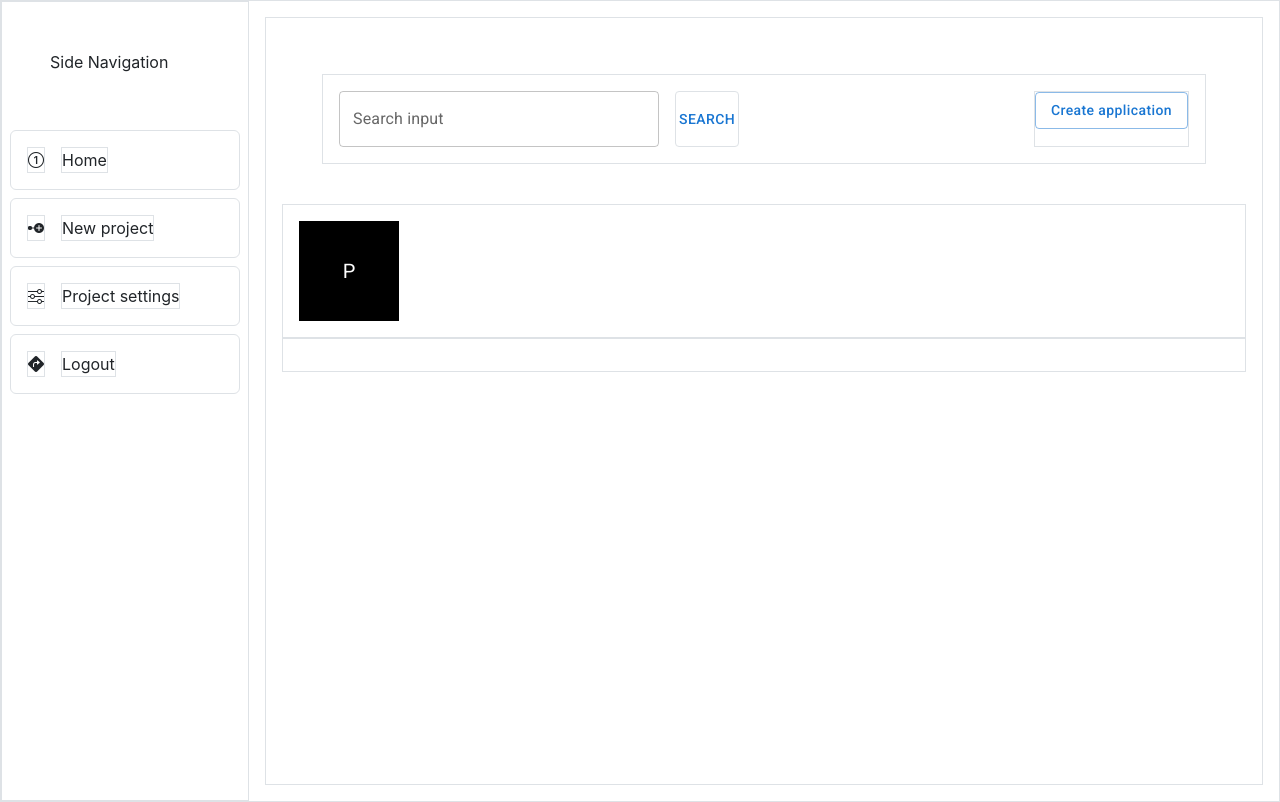
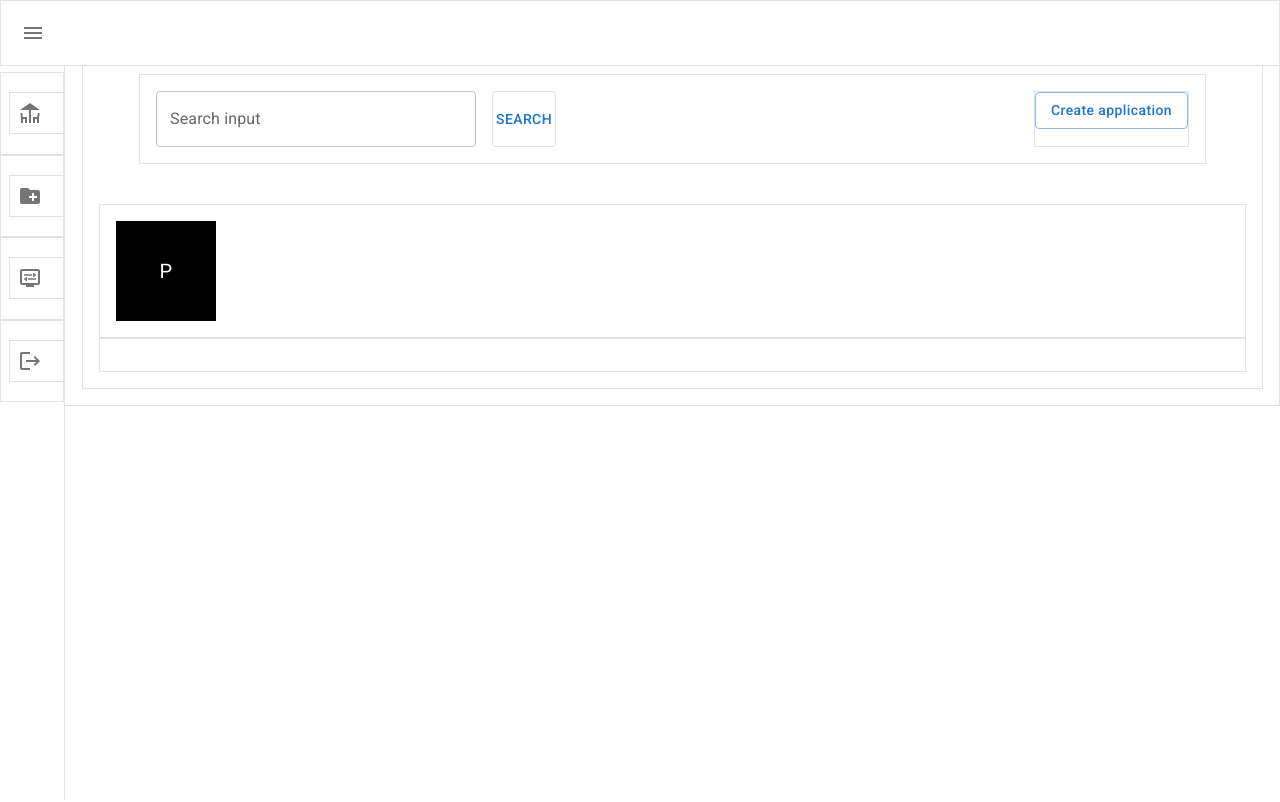
Before and after one commit to FAenX/RUSHA, a React (Create React App) app in the folder rusha_react_app/: page / in a window 1280 px wide. Built offline with nearby package versions, Linux system fonts and the light colour scheme; no server answers; sample sign-in values are in the browser's storage.

Commit message:
EPIC: react ui, drawer

```diff
--- a/rusha_react_app/package.json
+++ b/rusha_react_app/package.json
@@ -8,6 +8,7 @@
     "@emotion/react": "^11.10.5",
     "@emotion/styled": "^11.10.5",
     "@fontsource/roboto": "^4.5.8",
+    "@mui/icons-material": "^5.11.11",
     "@mui/material": "^5.11.6",
     "@mui/styled-engine-sc": "^5.11.0",
     "@testing-library/jest-dom": "^5.16.5",
--- a/rusha_react_app/src/layout/component.tsx
+++ b/rusha_react_app/src/layout/component.tsx
@@ -3,6 +3,7 @@ import React from 'react';
 import SideNavigation from '../navigation';
 import sideNavigationProps from '../navigation/side-navigation-props';
 import { Stack } from '@mui/material';
+import Drawer from '../navigation/drawer'
 
 interface LayoutInterface {
   children: JSX.Element;
@@ -12,10 +13,11 @@ function Component(props: LayoutInterface) {
   return (
       <React.Fragment>
        <Stack className='border' direction={"row"} justifyContent={"space-between"}>
-          <SideNavigation
+          <Drawer />
+          {/* <SideNavigation
           title={sideNavigationProps.title}
           children={sideNavigationProps.children}
-          />
+          />          */}
           {props.children}
         </Stack>
       </React.Fragment>
@@ -25,3 +27,5 @@ function Component(props: LayoutInterface) {
 }
 
 export default Component;
+
+// export default Drawer
--- /dev/null
+++ b/rusha_react_app/src/navigation/drawer.tsx
@@ -0,0 +1,158 @@
+import * as React from 'react';
+import { styled, useTheme, Theme, CSSObject } from '@mui/material/styles';
+import Box from '@mui/material/Box';
+import MuiDrawer from '@mui/material/Drawer';
+import MuiAppBar, { AppBarProps as MuiAppBarProps } from '@mui/material/AppBar';
+import Toolbar from '@mui/material/Toolbar';
+import List from '@mui/material/List';
+import CssBaseline from '@mui/material/CssBaseline';
+import Typography from '@mui/material/Typography';
+import Divider from '@mui/material/Divider';
+import IconButton from '@mui/material/IconButton';
+import MenuIcon from '@mui/icons-material/Menu';
+import ChevronLeftIcon from '@mui/icons-material/ChevronLeft';
+import ChevronRightIcon from '@mui/icons-material/ChevronRight';
+import ListItem from '@mui/material/ListItem';
+import ListItemButton from '@mui/material/ListItemButton';
+import ListItemIcon from '@mui/material/ListItemIcon';
+import ListItemText from '@mui/material/ListItemText';
+import InboxIcon from '@mui/icons-material/MoveToInbox';
+import MailIcon from '@mui/icons-material/Mail';
+import children from '../navigation/side-navigation-children'
+
+const drawerWidth = 240;
+
+const openedMixin = (theme: Theme): CSSObject => ({
+  width: drawerWidth,
+  transition: theme.transitions.create('width', {
+    easing: theme.transitions.easing.sharp,
+    duration: theme.transitions.duration.enteringScreen,
+  }),
+  overflowX: 'hidden',
+});
+
+const closedMixin = (theme: Theme): CSSObject => ({
+  transition: theme.transitions.create('width', {
+    easing: theme.transitions.easing.sharp,
+    duration: theme.transitions.duration.leavingScreen,
+  }),
+  overflowX: 'hidden',
+  width: `calc(${theme.spacing(7)} + 1px)`,
+  [theme.breakpoints.up('sm')]: {
+    width: `calc(${theme.spacing(8)} + 1px)`,
+  },
+});
+
+const DrawerHeader = styled('div')(({ theme }) => ({
+  display: 'flex',
+  alignItems: 'center',
+  justifyContent: 'flex-end',
+  padding: theme.spacing(0, 1),
+  // necessary for content to be below app bar
+  ...theme.mixins.toolbar,
+}));
+
+interface AppBarProps extends MuiAppBarProps {
+  open?: boolean;
+}
+
+const AppBar = styled(MuiAppBar, {
+  shouldForwardProp: (prop) => prop !== 'open',
+})<AppBarProps>(({ theme, open }) => ({
+  zIndex: theme.zIndex.drawer + 1,
+  transition: theme.transitions.create(['width', 'margin'], {
+    easing: theme.transitions.easing.sharp,
+    duration: theme.transitions.duration.leavingScreen,
+  }),
+  ...(open && {
+    marginLeft: drawerWidth,
+    width: `calc(100% - ${drawerWidth}px)`,
+    transition: theme.transitions.create(['width', 'margin'], {
+      easing: theme.transitions.easing.sharp,
+      duration: theme.transitions.duration.enteringScreen,
+    }),
+  }),
+}));
+
+const Drawer = styled(MuiDrawer, { shouldForwardProp: (prop) => prop !== 'open' })(
+  ({ theme, open }) => ({
+    width: drawerWidth,
+    flexShrink: 0,
+    whiteSpace: 'nowrap',
+    boxSizing: 'border-box',
+    ...(open && {
+      ...openedMixin(theme),
+      '& .MuiDrawer-paper': openedMixin(theme),
+    }),
+    ...(!open && {
+      ...closedMixin(theme),
+      '& .MuiDrawer-paper': closedMixin(theme),
+    }),
+  }),
+);
+
+export default function MiniDrawer() {
+  const theme = useTheme();
+  const [open, setOpen] = React.useState(false);
+
+  const handleDrawerOpen = () => {
+    setOpen(true);
+  };
+
+  const handleDrawerClose = () => {
+    setOpen(false);
+  };
+
+  return (
+    <Box sx={{ display: 'flex' }}>
+      <CssBaseline />
+      <AppBar
+        position="fixed"
+        color="inherit"
+        sx={{}}
+        elevation={0}
+        className="border"
+        open={open} >
+        <Toolbar>
+          <IconButton
+
+            aria-label="open drawer"
+            onClick={handleDrawerOpen}
+            edge="start"
+            sx={{
+              marginRight: 1,
+              ...(open && { display: 'none' }),
+            }}
+          >
+            <MenuIcon />
+          </IconButton>
+          {/* <Typography variant="h6" noWrap component="div">
+            Mini variant drawer
+          </Typography> */}
+        </Toolbar>
+      </AppBar>
+      <Drawer variant="permanent" open={open}>
+        <DrawerHeader>
+          <IconButton onClick={handleDrawerClose}>
+            {theme.direction === 'rtl' ? <ChevronRightIcon /> : <ChevronLeftIcon />}
+          </IconButton>
+        </DrawerHeader>
+
+        <List>
+          {children.map((component, index) => (
+            <ListItem sx={{padding: 1}}  className="border" >
+
+                <ListItemIcon sx={{padding: 1}} className="border" >
+                    <component.icon />
+
+                </ListItemIcon>
+
+                <ListItemText primary={component.text} sx={{ opacity: open ? 1 : 0}} className="border" />
+            </ListItem>
+          ))}
+        </List>
+      </Drawer>
+
+    </Box>
+  );
+}
--- a/rusha_react_app/src/navigation/index.ts
+++ b/rusha_react_app/src/navigation/index.ts
@@ -1,7 +1,5 @@
 import { SideNavigation } from "./side-navigation";
 import SideNavigationChildren from "./side-navigation-children";
-import links from "./navigation-links";
 
 export default SideNavigation;
 export { SideNavigationChildren };
-export { links };
--- a/rusha_react_app/src/navigation/navigation-links.ts
+++ /dev/null
@@ -1 +0,0 @@
-export default {}
--- a/rusha_react_app/src/navigation/side-navigation-children.tsx
+++ b/rusha_react_app/src/navigation/side-navigation-children.tsx
@@ -1,6 +1,11 @@
+import { Button } from "@mui/material";
 import React from "react";
-import { Button } from "react-bootstrap";
 import NavigationLinks from "../utils/navigationObject";
+import MailIcon from '@mui/icons-material/Mail';
+import DeckIcon from '@mui/icons-material/Deck';
+import CreateNewFolderIcon from '@mui/icons-material/CreateNewFolder';
+import DisplaySettingsIcon from '@mui/icons-material/DisplaySettings';
+import LogoutIcon from '@mui/icons-material/Logout';
 
 const links = new NavigationLinks();
 
@@ -9,19 +14,17 @@ const links = new NavigationLinks();
 interface SideNavigationItemInterface {
     title: string;
     icon?: JSX.Element;
-    link: string;
+    link?: string;
     id: string;
+    onClick?: () => void;
 }
 
 
 // create side navigation clickable items
 const SideNavigationItem = (props: SideNavigationItemInterface ) => {
     return (
-        <Button variant="outline" id={props.id} href={props.link} className="border d-flex flex-row m-2 p-2">
-            <p className="border m-2">
-                {props.icon}
-            </p>
-            <p className="border m-2">
+        <Button  id={props.id} href={props.link} sx={{textTransform: "none"}}  onClick={props.onClick}>
+            <p className="border">
                 {props.title}
             </p>
         </Button>
@@ -29,12 +32,43 @@ const SideNavigationItem = (props: SideNavigationItemInterface ) => {
 }
 
 
+const logout=()=>{
+    console.log('logout')
+    // remove token from local storage
+    localStorage.removeItem('rusha_token');
+    // redirect to login page
+    window.location.href = '/login';
+}
+
+
 
 export default [
-    // home icon
-    <SideNavigationItem title={links.home.title}   icon={<i className="bi bi-1-circle"></i>}   link={links.home.link} id='link-home'/>,
-    <SideNavigationItem title={links.createNewProject.title} icon={<i className="bi bi-node-plus-fill"></i>} link={links.createNewProject.link} id='link-new-project'/>,    // settings
-    <SideNavigationItem  title={links.projectSettings.title} icon={<i className="bi bi-sliders"></i>}  link={links.projectSettings.link} id='link-project-settings'/>,
-    <SideNavigationItem title={links.logout.title}  icon={<i className="bi bi-sign-turn-right-fill"></i>} link={links.logout.link} id='link-logout'/>,
+    {
+        title: 'Home',
+        link: links.home.link,
+        id: 'link-home',
+        icon: ()=><DeckIcon/>,
+        text: <SideNavigationItem title={links.home.title}   link={links.home.link} id='link-home'/>
+    },
+    {
+        title: 'Create New Project',
+        link: links.createNewProject.link,
+        id: 'link-new-project',
+        icon: ()=><CreateNewFolderIcon/>,
+        text: <SideNavigationItem title={links.createNewProject.title} link={links.createNewProject.link} id='link-new-project'/>
+    },
+    {
+        title: 'Project Settings',
+        link: links.projectSettings.link,
+        id: 'link-project-settings',
+        icon: ()=><DisplaySettingsIcon/>,
+        text: <SideNavigationItem  title={links.projectSettings.title}  link={links.projectSettings.link} id='link-project-settings'/>},
+    {
+        title: 'Logout',
+        link: links.logout.link,
+        id: 'link-logout',
+        icon: ()=><LogoutIcon/>,
+        text: <SideNavigationItem title={links.logout.title}  id='link-logout' onClick={logout}/>
+    },
 
 ];
```
Also changed, not shown: 1 other file (tests, documents, lock files or other folders).
